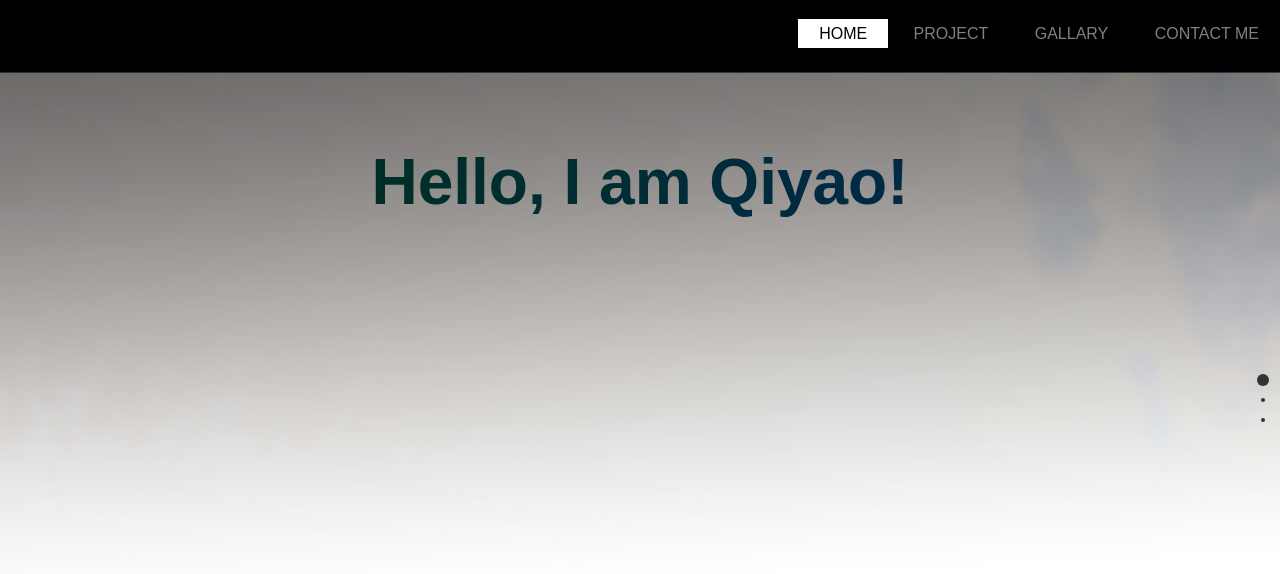
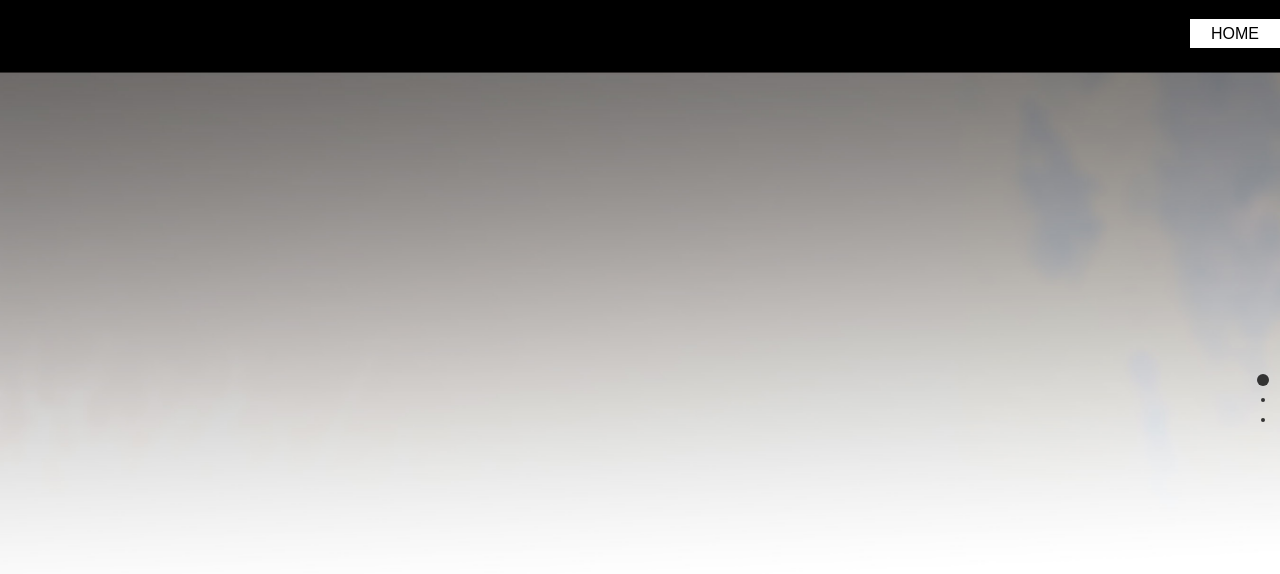
Before and after one commit to irenezuo20/qiyaozuo.me, a plain HTML site: page index.html in a window 1280 px wide. Drawn offline with nearby package versions, Linux system fonts and the light colour scheme.

Commit message:
Update index.html

```diff
--- a/index.html
+++ b/index.html
@@ -6,7 +6,7 @@
     <meta http-equiv="X-UA-Compatible" content="ie=edge" />
     <link rel="stylesheet" href="./css/fullpage.min.css" />
     <link rel="stylesheet" href="./style.css" />
-    <title>Qiyao Zuo</title>
+
   </head>
 
   <body>
@@ -18,13 +18,11 @@
           <div class="navi">
             <ul>
               <li class="active"><a href="index.html">HOME</a></li>
-              <li><a href="project.html">PROJECT</a></li>
-              <li><a href="gala.html">GALLARY</a></li>
-              <li><a href="transition.html">CONTACT ME</a></li>
+
             </ul>
           </div>
         </header>
-        <h1>Hello, I am Qiyao!</h1>
+
         <!--<iframe width="640" height="360" frameborder="0" src="https://www.shadertoy.com/embed/WlKXRD?gui=true&t=10&paused=true&muted=false" allowfullscreen></iframe>-->
       </section>
       <!--<section class="section s3">
@@ -54,13 +52,7 @@
         <div class="sec2">
           <h1>About Me</h1>
           <div class="description">
-            <p>
-              <!-- Hi, I am Qiyao(Irene) Zuo. I am a
-              MSCS student at Dartmouth graduating
-              by the end of 2021. I am passionate about digital
-              art, particularly multidisciplinary application of Extended Reality.
-              I have extensive experience in Unity, modeling and graphic design.  -->
-            </p>
+
 
             <p>
               <!-- I consider myself as both a designer and developer.
@@ -76,7 +68,6 @@
 
       <section class="section s4">
         <h1>Contact Me</h1>
-        <h2>qiyao.zuo.gr@dartmouth.edu</h2>
         <div class="hero">
         <div class="highway"></div>
 
```
